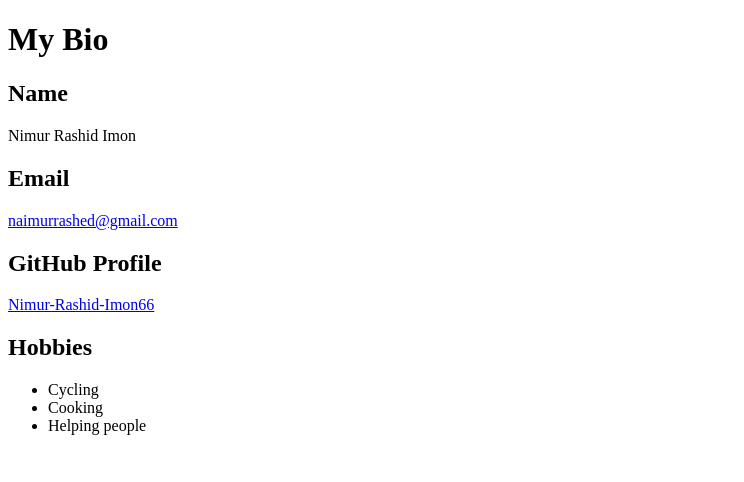
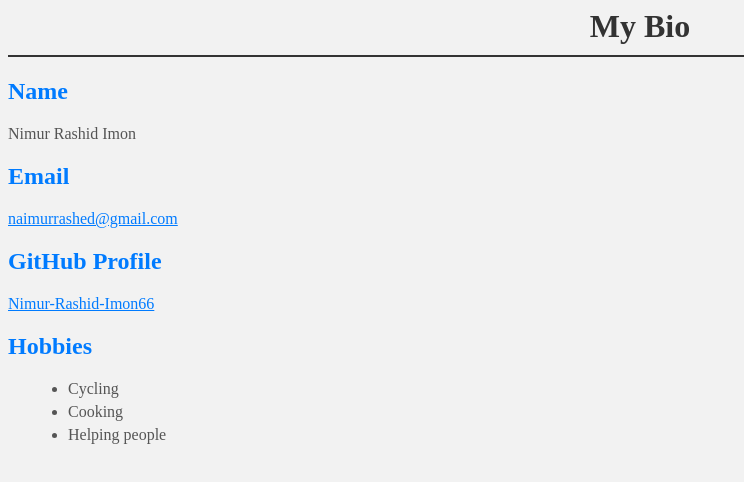
Before and after one commit to Nimur-Rashid-Imon66/my-bio, a plain HTML site: page index.html in a window 1280 px wide. Shown: the whole page, without its empty margins (0-744 px from the left). Drawn offline with Linux system fonts and the light colour scheme.

Commit message:
adding styles.csss and edit in index.html

```diff
--- a/index.html
+++ b/index.html
@@ -1,7 +1,9 @@
-<!DOCTYPE html>
-<html>
+<html lang="en">
 <head>
-        <title>Nimur Rashid Imon</title>
+    <meta charset="UTF-8">
+    <meta name="viewport" content="width=device-width, initial-scale=1.0">
+    <link rel="stylesheet" href="styles.css">
+    <title>Document</title>
 </head>
 <body>
 
--- /dev/null
+++ b/styles.css
@@ -0,0 +1,37 @@
+*{
+    background :#f2f2f2;
+}
+
+h1{
+    text-align:center;
+    color : #333;
+    padding-bottom: 10px;
+    border-bottom: 2px solid #333
+}
+h2{
+    color : #007bff;
+}
+a{
+    color : #007bff;
+}
+p{
+    color:#555;
+}
+ul{
+    color: #555;
+    margin-left: 20px;
+}
+li{
+    margin-bottom: 5px;
+}
+
+/* - Background Color: #f2f2f2 (light gray)
+- Heading 1 Color: #333 (dark gray)
+- Heading 1 Bottom Padding: 10px
+- Heading 1 Bottom Border: 2px solid #333 (dark gray)
+- Heading 2 Color: #007bff (blue)
+- Paragraph Color: #555 (gray)
+- Link Color: #007bff (blue)
+- Unordered List Color: #555 (gray)
+- Unordered List Left Margin: 20px
+- List Item Bottom Margin: 5px */
```
Lines whose indentation alone changed are shown as unchanged.
